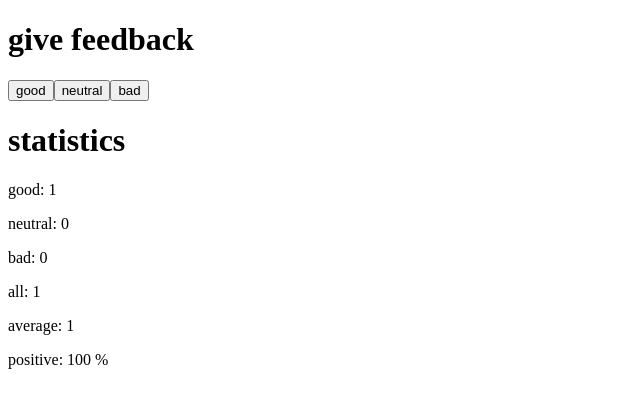
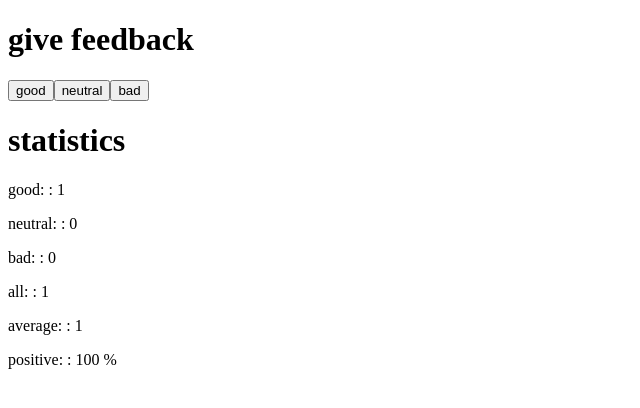
Before and after one commit to FrankArteche/FullStackOpenCourse, a React (Vite) app in the folder part1/unicafe/: page / in a window 1280 px wide. Both pictures are taken after a click on the button "good". Shown: the top 408 px of the page, without its empty margins (0-640 px from the left). Built offline with nearby package versions, Linux system fonts and the light colour scheme.

Commit message:
Exercise 1.10

```diff
--- a/part1/unicafe/src/App.jsx
+++ b/part1/unicafe/src/App.jsx
@@ -1,16 +1,28 @@
 import { useState } from 'react'
+
+const Button = ({onClick, text}) => {
+  return (
+    <button onClick={onClick}>{text}</button>
+  )
+}
+
+const StatisticLine = ({text, value}) => {
+  return (
+    <p>{text}: {value}</p>
+  )
+}
 
 const Statistics = ({good,neutral,bad}) => {
   if(good+neutral+bad > 0){
     return (
       <div>
           <h1>statistics</h1>
-          <p>good: {good}</p>
-          <p>neutral: {neutral}</p>
-          <p>bad: {bad}</p>
-          <p>all: {good+neutral+bad}</p>
-          <p>average: {(good-bad)/(good+neutral+bad)}</p>
-          <p>positive: {good/(good+neutral+bad)*100} %</p>
+          <StatisticLine text={"good: "} value={good}/>
+          <StatisticLine text={"neutral: "} value={neutral}/>
+          <StatisticLine text={"bad: "} value={bad}/>
+          <StatisticLine text={"all: "} value={good+neutral+bad}/>
+          <StatisticLine text={"average: "} value={(good-bad)/(good+neutral+bad)}/>
+          <StatisticLine text={"positive: "} value={good/(good+neutral+bad)*100 + " %"}/>
         </div>
     )
   } else return (
@@ -31,9 +43,9 @@
     <>
       <div>
         <h1>give feedback</h1>
-        <button onClick={() => setGood(good + 1)}>good</button>
-        <button onClick={() => setNeutral(neutral + 1)}>neutral</button>
-        <button onClick={() => setBad(bad + 1)}>bad</button>
+        <Button onClick={() => setGood(good + 1)} text={"good"}/>
+        <Button onClick={() => setNeutral(neutral + 1)} text={"neutral"}/>
+        <Button onClick={() => setBad(bad + 1)} text={"bad"}/>
       </div>
       <Statistics good={good} neutral={neutral} bad={bad}/>
     </>
```
